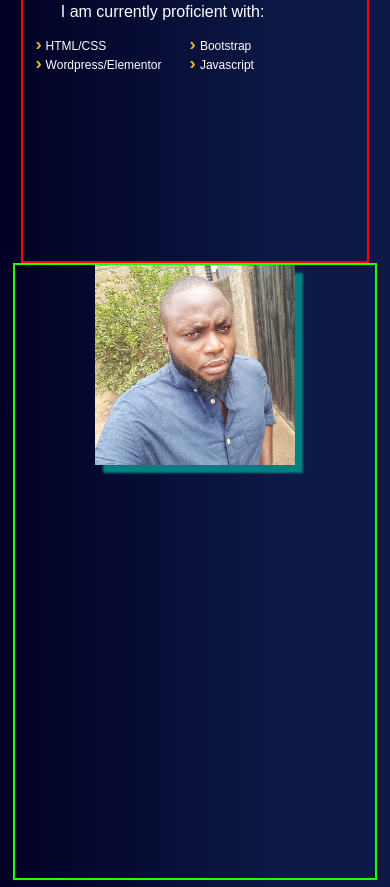
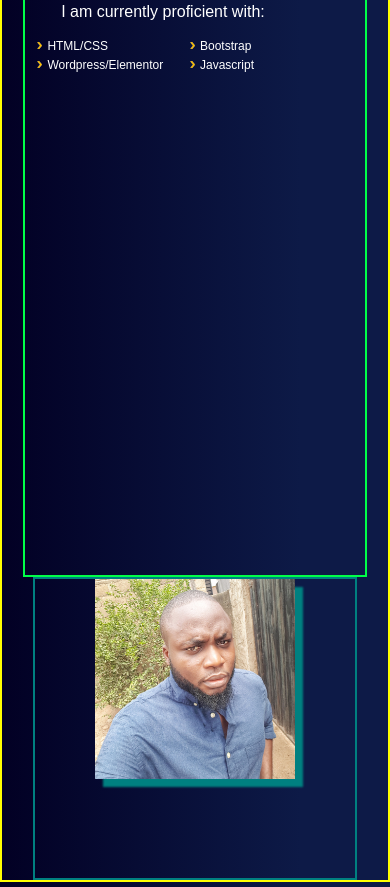
Before and after one commit to morzook/portfolio, a plain HTML site: page index.html in a window 390 px wide. Shown: the part 1110-1997 px from the top of the page. Drawn offline with Linux system fonts and the light colour scheme.

Commit message:
Update portfolio.css

```diff
--- a/portfolio.css
+++ b/portfolio.css
@@ -823,6 +823,7 @@ button {
 }
 
 .about-me-content{
+  border: 2px solid yellow;
   flex-direction: column;
   margin-top: -60px;
   width: 95%;
@@ -830,10 +831,17 @@ button {
 }
 
 .about-me-text{
+  border: 2px solid rgb(0, 255, 72);
   width: 90%;
-  height: 95%;
+  height: 75%;
   margin-top: 0;
   line-height: 18px;
+}
+
+.about-me-image{
+  border: 2px solid teal;
+  height: 25%;
+
 }
 
 .about-me-image-container{
@@ -843,9 +851,9 @@ button {
   box-shadow: 8px 8px 2px teal;
 }
 
-.about-me-image{
-  width: 100%;
-  height: 100%;
+.about-image{
+  width: 200px;
+  height: 200px;
 }
 
 .proficiency-ul {
```
